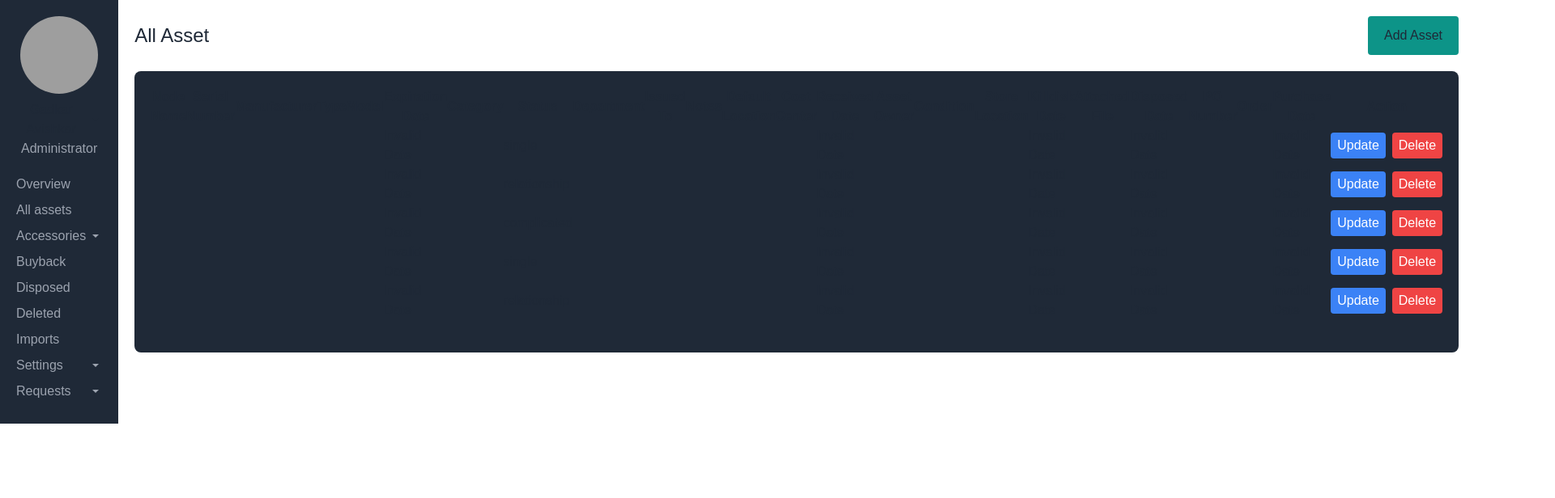
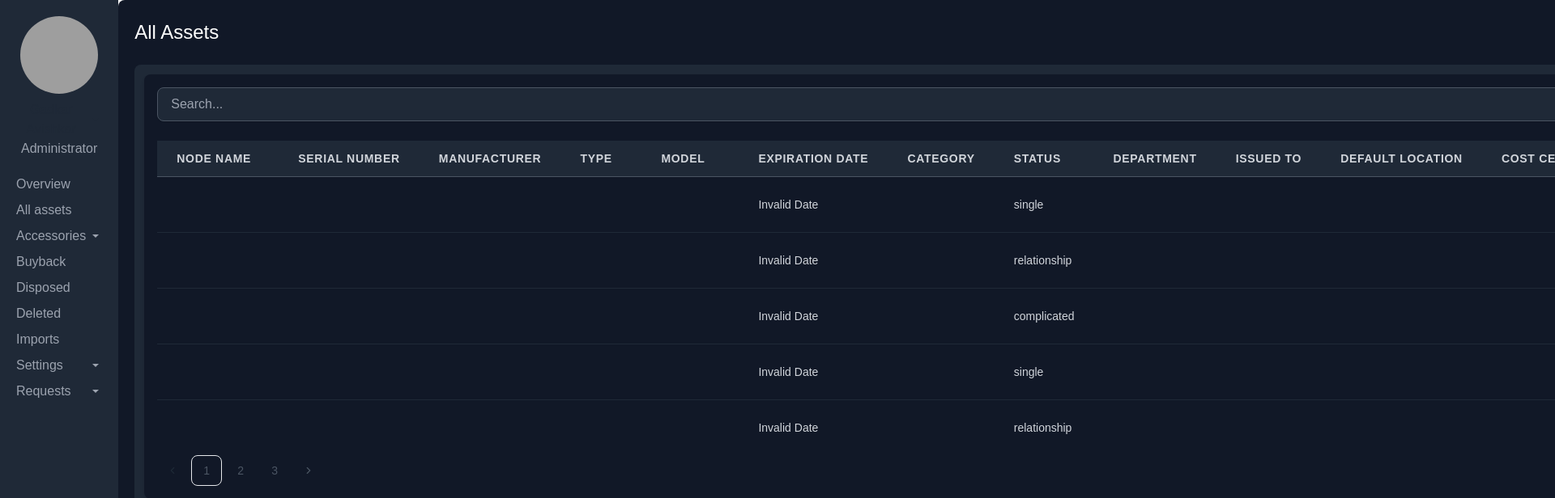
Before and after one commit to Avishkar31/assetmanage, a Next.js app: page /stocks/allasset in a window 1280 px wide. Shown: the top 616 px of the page at 81% size, 1920 px wide, since content can reach past the window. Built offline with nearby package versions, Linux system fonts and the light colour scheme; grey boxes are pictures that could not be loaded.

Commit message:
Add asset

```diff
--- a/app/components/table/AssetTable.js
+++ b/app/components/table/AssetTable.js
@@ -6,139 +6,161 @@ import {
   useReactTable
 } from "@tanstack/react-table";
 import React from "react";
-import testData from "./testData"; // Replace with your actual data source
+import testData from "./testData";
+import { FaEdit, FaTrash } from "react-icons/fa";
+// Replace with your actual data source
 
 function AssetTable() {
-  const rerender = React.useReducer(() => ({}), {})[1];
   const [sorting, setSorting] = React.useState([]);
+  const [searchQuery, setSearchQuery] = React.useState("");
 
   const columns = React.useMemo(
     () => [
       {
         accessorKey: "nodeName",
-        header: "Node Name", // Custom header for nodeName
+        header: "Node Name",
+        minWidth: 150,
         cell: (info) => info.getValue()
       },
       {
         accessorKey: "serialNumber",
-        header: "Serial Number", // Custom header for serialNumber
+        header: "Serial Number",
+        minWidth: 150,
         cell: (info) => info.getValue()
       },
+      // ... other columns ...
+
       {
         accessorKey: "manufacturer",
-        header: "Manufacturer", // Custom header for manufacturer
+        header: "Manufacturer",
+        minWidth: 120,
         cell: (info) => info.getValue()
       },
       {
         accessorKey: "type",
-        header: "Type", // Custom header for type
+        header: "Type",
+        minWidth: 100,
         cell: (info) => info.getValue()
       },
       {
         accessorKey: "model",
-        header: "Model", // Custom header for model
+        header: "Model",
+        minWidth: 120,
         cell: (info) => info.getValue()
       },
       {
         accessorKey: "expires",
-        header: "Expiration Date", // Custom header for expires
+        header: "Expiration Date",
+        minWidth: 150,
         cell: (info) => new Date(info.getValue()).toLocaleDateString()
       },
       {
         accessorKey: "category",
-        header: "Category", // Custom header for category
+        header: "Category",
+        minWidth: 100,
         cell: (info) => info.getValue()
       },
       {
         accessorKey: "status",
-        header: "Status", // Custom header for status
+        header: "Status",
+        minWidth: 100,
         cell: (info) => info.getValue()
       },
       {
         accessorKey: "department",
-        header: "Department", // Custom header for department
+        header: "Department",
+        minWidth: 130,
         cell: (info) => info.getValue()
       },
       {
         accessorKey: "issueTo",
-        header: "Issued To", // Custom header for issueTo
-        cell: (info) => info.getValue()
-      },
-      {
-        accessorKey: "note",
-        header: "Notes", // Custom header for note
+        header: "Issued To",
+        minWidth: 120,
         cell: (info) => info.getValue()
       },
       {
         accessorKey: "defaultLocation",
-        header: "Default Location", // Custom header for defaultLocation
+        header: "Default Location",
+        minWidth: 150,
         cell: (info) => info.getValue()
       },
       {
         accessorKey: "costCenter",
-        header: "Cost Center", // Custom header for costCenter
+        header: "Cost Center",
+        minWidth: 120,
         cell: (info) => info.getValue()
       },
       {
         accessorKey: "receivedDate",
-        header: "Received Date", // Custom header for receivedDate
+        header: "Received Date",
+        minWidth: 150,
         cell: (info) => new Date(info.getValue()).toLocaleDateString()
       },
       {
         accessorKey: "assetOwner",
-        header: "Asset Owner", // Custom header for assetOwner
+        header: "Asset Owner",
+        minWidth: 130,
         cell: (info) => info.getValue()
       },
       {
         accessorKey: "condition",
-        header: "Condition", // Custom header for condition
+        header: "Condition",
+        minWidth: 120,
         cell: (info) => info.getValue()
       },
       {
         accessorKey: "storeLocation",
-        header: "Store Location", // Custom header for storeLocation
+        header: "Store Location",
+        minWidth: 130,
         cell: (info) => info.getValue()
       },
       {
         accessorKey: "killdiskDate",
-        header: "Killdisk Date", // Custom header for killdiskDate
+        header: "Killdisk Date",
+        minWidth: 150,
         cell: (info) => new Date(info.getValue()).toLocaleDateString()
       },
       {
         accessorKey: "attachedFile",
-        header: "Attached File", // Custom header for attachedFile
+        header: "Attached File",
+        minWidth: 120,
         cell: (info) => info.getValue()
       },
       {
         accessorKey: "disposedDate",
-        header: "Disposed Date", // Custom header for disposedDate
+        header: "Disposed Date",
+        minWidth: 150,
         cell: (info) => new Date(info.getValue()).toLocaleDateString()
       },
       {
         accessorKey: "poNumber",
-        header: "PO Number", // Custom header for poNumber
+        header: "PO Number",
+        minWidth: 120,
         cell: (info) => info.getValue()
       },
       {
         accessorKey: "order",
-        header: "Order", // Custom header for order
+        header: "Order",
+        minWidth: 100,
         cell: (info) => info.getValue()
       },
       {
         accessorKey: "purchaseDate",
-        header: "Purchase Date", // Custom header for purchaseDate
+        header: "Purchase Date",
+        minWidth: 150,
         cell: (info) => new Date(info.getValue()).toLocaleDateString()
       },
       {
         accessorKey: "action",
         header: "Action",
+        minWidth: 150,
         cell: () => (
-          <div className="flex space-x-2">
-            <button className="bg-blue-500 text-white px-2 py-1 rounded">
-              Update
+          <div className="flex space-x-2 justify-center">
+            <button className="bg-blue-600 text-white p-2 rounded-lg shadow-sm hover:bg-blue-700 transition duration-300">
+              <FaEdit className="w-5 h-5" />
             </button>
-            <button className="bg-red-500 text-white px-2 py-1 rounded">
-              Delete
+            <button className="bg-red-600 text-white p-2 rounded-lg shadow-sm hover:bg-red-700 transition duration-300">
+              <FaTrash className="w-5 h-5" />
             </button>
           </div>
         )
@@ -147,11 +169,17 @@ function AssetTable() {
     []
   );
 
-  const [data, setData] = React.useState(testData); // Use your actual data here
+  const filteredData = React.useMemo(() => {
+    return testData.filter((item) =>
+      Object.values(item).some((value) =>
+        value.toString().toLowerCase().includes(searchQuery.toLowerCase())
+      )
+    );
+  }, [searchQuery]);
 
   const table = useReactTable({
     columns,
-    data,
+    data: filteredData,
     getCoreRowModel: getCoreRowModel(),
     getSortedRowModel: getSortedRowModel(),
     onSortingChange: setSorting,
@@ -161,19 +189,38 @@ function AssetTable() {
   });
 
   return (
-    <div className="p-2">
-      <table>
-        <thead>
+    <div className="p-4 overflow-x-auto bg-gray-900 rounded-lg shadow-md">
+      {/* Search Input */}
+      <div className="mb-6">
+        <input
+          type="text"
+          placeholder="Search..."
+          value={searchQuery}
+          onChange={(e) => setSearchQuery(e.target.value)}
+          className="w-full px-4 py-2 border border-gray-600 rounded-lg bg-gray-800 text-gray-200 placeholder-gray-400 shadow-sm focus:outline-none focus:ring-2 focus:ring-blue-500 transition duration-300"
+        />
+      </div>
+
+      <table className="min-w-full divide-y divide-gray-800">
+        <thead className="bg-gray-700 text-gray-300">
           {table.getHeaderGroups().map((headerGroup) => (
             <tr key={headerGroup.id}>
               {headerGroup.headers.map((header) => (
-                <th key={header.id} colSpan={header.colSpan}>
+                <th
+                  key={header.id}
+                  colSpan={header.colSpan}
+                  className="px-6 py-3 text-left text-sm font-semibold uppercase tracking-wider bg-gray-800 border-b border-gray-600"
+                  style={{
+                    minWidth: header.column.columnDef.minWidth,
+                    whiteSpace: "nowrap"
+                  }}
+                >
                   {header.isPlaceholder ? null : (
                     <div
                       className={
                         header.column.getCanSort()
-                          ? "cursor-pointer select-none"
-                          : ""
+                          ? "cursor-pointer select-none flex items-center"
+                          : "flex items-center"
                       }
                       onClick={header.column.getToggleSortingHandler()}
                     >
@@ -182,8 +229,8 @@ function AssetTable() {
                         header.getContext()
                       )}
                       {{
-                        asc: " 🔼",
-                        desc: " 🔽"
+                        asc: <span className="ml-2 text-gray-400">🔼</span>,
+                        desc: <span className="ml-2 text-gray-400">🔽</span>
                       }[header.column.getIsSorted()] ?? null}
                     </div>
                   )}
@@ -192,14 +239,24 @@ function AssetTable() {
             </tr>
           ))}
         </thead>
-        <tbody>
+        <tbody className="divide-y divide-gray-800">
           {table
             .getRowModel()
             .rows.slice(0, 10) // Limiting to 10 rows for simplicity
             .map((row) => (
-              <tr key={row.id}>
+              <tr
+                key={row.id}
+                className="hover:bg-gray-700 transition duration-300"
+              >
                 {row.getVisibleCells().map((cell) => (
-                  <td key={cell.id}>
+                  <td
+                    key={cell.id}
+                    className="px-6 py-4 whitespace-nowrap text-sm text-gray-300"
+                    style={{
+                      minWidth: cell.column.columnDef.minWidth,
+                      whiteSpace: "nowrap"
+                    }}
+                  >
                     {flexRender(cell.column.columnDef.cell, cell.getContext())}
                   </td>
                 ))}
@@ -207,6 +264,71 @@ function AssetTable() {
             ))}
         </tbody>
       </table>
+      <nav className="flex items-center gap-x-1" aria-label="Pagination">
+        <button
+          type="button"
+          className="min-h-[38px] min-w-[38px] py-2 px-2.5 inline-flex justify-center items-center gap-x-2 text-sm rounded-lg border border-transparent text-gray-800 hover:bg-gray-100 focus:outline-none focus:bg-gray-100 disabled:opacity-50 disabled:pointer-events-none"
+          aria-label="Previous"
+        >
+          <svg
+            className="shrink-0 size-3.5"
+            xmlns="http://www.w3.org/2000/svg"
+            width="24"
+            height="24"
+            viewBox="0 0 24 24"
+            fill="none"
+            stroke="currentColor"
+            strokeWidth="2"
+            strokeLinecap="round"
+            strokeLinejoin="round"
+          >
+            <path d="m15 18-6-6 6-6" />
+          </svg>
+          <span className="sr-only">Previous</span>
+        </button>
+        <div className="flex items-center gap-x-1">
+          <button
+            type="button"
+            className="min-h-[38px] min-w-[38px] flex justify-center items-center border border-gray-200 text-gray-600 py-2 px-3 text-sm rounded-lg focus:outline-none focus:bg-gray-50 disabled:opacity-50 disabled:pointer-events-none"
+            aria-current="page"
+          >
+            1
+          </button>
+          <button
+            type="button"
+            className="min-h-[38px] min-w-[38px] flex justify-center items-center border border-transparent text-gray-600 hover:bg-gray-100 py-2 px-3 text-sm rounded-lg focus:outline-none focus:bg-gray-100 disabled:opacity-50 disabled:pointer-events-none"
+          >
+            2
+          </button>
+          <button
+            type="button"
+            className="min-h-[38px] min-w-[38px] flex justify-center items-center border border-transparent text-gray-600 hover:bg-gray-100 py-2 px-3 text-sm rounded-lg focus:outline-none focus:bg-gray-100 disabled:opacity-50 disabled:pointer-events-none"
+          >
+            3
+          </button>
+        </div>
+        <button
+          type="button"
+          className="min-h-[38px] min-w-[38px] py-2 px-2.5 inline-flex justify-center items-center gap-x-2 text-sm rounded-lg border border-transparent text-gray-600 hover:bg-gray-100 focus:outline-none focus:bg-gray-100 disabled:opacity-50 disabled:pointer-events-none "
+          aria-label="Next"
+        >
+          <span className="sr-only">Next</span>
+          <svg
+            className="shrink-0 size-3.5"
+            xmlns="http://www.w3.org/2000/svg"
+            width="24"
+            height="24"
+            viewBox="0 0 24 24"
+            fill="none"
+            stroke="currentColor"
+            strokeWidth="2"
+            strokeLinecap="round"
+            strokeLinejoin="round"
+          >
+            <path d="m9 18 6-6-6-6" />
+          </svg>
+        </button>
+      </nav>
     </div>
   );
 }
--- a/app/stocks/addasset/page.js
+++ b/app/stocks/addasset/page.js
@@ -233,9 +233,6 @@ const AddAssetForm = () => {
         <div className="bg-gray-800 p-8 rounded-lg w-[90%] mx-auto">
           <div className="flex justify-between items-center mb-5">
             <h2 className="text-xl">Adding Asset</h2>
-            {/* <div className="cursor-pointer text-3xl ">
-              <IoCloseSharp />
-            </div> */}
           </div>
           {/* Asset Tag  and button to add duplicate with same data */}
           {/* <div className="mb-4">
--- a/app/stocks/allasset/page.js
+++ b/app/stocks/allasset/page.js
@@ -34,19 +34,19 @@ export default function AllAssetsPage() {
   // if (error) return <p className="text-red-500">Error: {error}</p>;
 
   return (
-    <div className="flex">
+    <div className="flex min-h-screen">
       <Sidebar />
-      <div className="flex-grow p-5 rounded-lg">
+      <div className="flex-grow p-5 bg-gray-900 rounded-lg">
         <header className="flex justify-between items-center mb-5">
-          <h1 className="text-2xl">All Asset</h1>
-          <div className="">
-            <button className="w-28 md:w-28 h-10 md:h-12 bg-teal-600 border-none rounded cursor-pointer">
+          <h1 className="text-2xl text-white">All Assets</h1>
+          <div>
+            <button className="w-28 h-10 bg-teal-600 text-white rounded-lg border-none cursor-pointer hover:bg-teal-700 transition duration-300">
               Add Asset
             </button>
           </div>
         </header>
-        <div className="bg-gray-800 p-3 rounded-lg w-full mx-auto">
-          <div className="flex justify-between items-center mb-5">
+        <div className="bg-gray-800 p-3 rounded-lg overflow-x-auto">
+          <div className="w-1/2">
             <AssetTable />
           </div>
         </div>
--- a/app/stocks/checkin/page.js
+++ b/app/stocks/checkin/page.js
@@ -99,7 +99,7 @@ const Dashboard = () => {
                 <i className="fas fa-times"></i>
               </div>
             </header>
-            <form>
+
               <div className="mb-4">
                 <div className="flex items-center mb-2">
                   <label htmlFor="nodeName" className="w-52 text-gray-500 mr-2">
@@ -240,7 +240,7 @@ const Dashboard = () => {
                   Checkin to {formData.issueTo || "Username"}
                 </button>
               </div>
-            </form>
+
           </div>
         </div>
       </div>
--- a/app/stocks/checkout/page.js
+++ b/app/stocks/checkout/page.js
@@ -99,7 +99,7 @@ const Dashboard = () => {
                 <i className="fas fa-times"></i>
               </div>
             </header>
-            <form>
+
               {/* Model */}
               <div className="mb-4">
                 <div className="flex items-center mb-2">
@@ -238,7 +238,7 @@ const Dashboard = () => {
                   Checkout to {formData.issueTo || "Username"}
                 </button>
               </div>
-            </form>
+
           </div>
         </div>
       </div>
--- a/app/stocks/page.js
+++ b/app/stocks/page.js
@@ -105,11 +105,13 @@ function Page() {
             </div>
           </header>
           <div className="grid grid-cols-1 sm:grid-cols-2 lg:grid-cols-4 gap-5">
-            <div className="bg-gray-800 p-5 rounded-lg text-center">
-              <h3 className="text-lg">All assets</h3>
-              <p className="text-2xl">2,361</p>
-              <span className="text-teal-500">+12%</span>
-            </div>
+            <Link href="./stocks/allasset" passHref>
+              <div className="block bg-gray-800 p-5 rounded-lg text-center text-gray-400 hover:text-white transition-colors">
+                <h3 className="text-lg">All assets</h3>
+                <p className="text-2xl">2,361</p>
+                <span className="text-teal-500">+12%</span>
+              </div>
+            </Link>
             <div className="bg-gray-800 p-5 rounded-lg text-center">
               <h3 className="text-lg text-green-500">Inpool</h3>
               <p className="text-2xl">1,741</p>
@@ -152,7 +154,6 @@ function Page() {
               <div>
                 <AssetTimeline />
               </div>
-
             </div>
             <div className="bg-gray-800 p-5 rounded-lg">
               <h2 className="text-lg mb-3">Category wise Assets</h2>
```
Also changed, not shown: 1 other file (tests, documents, lock files or other folders).
